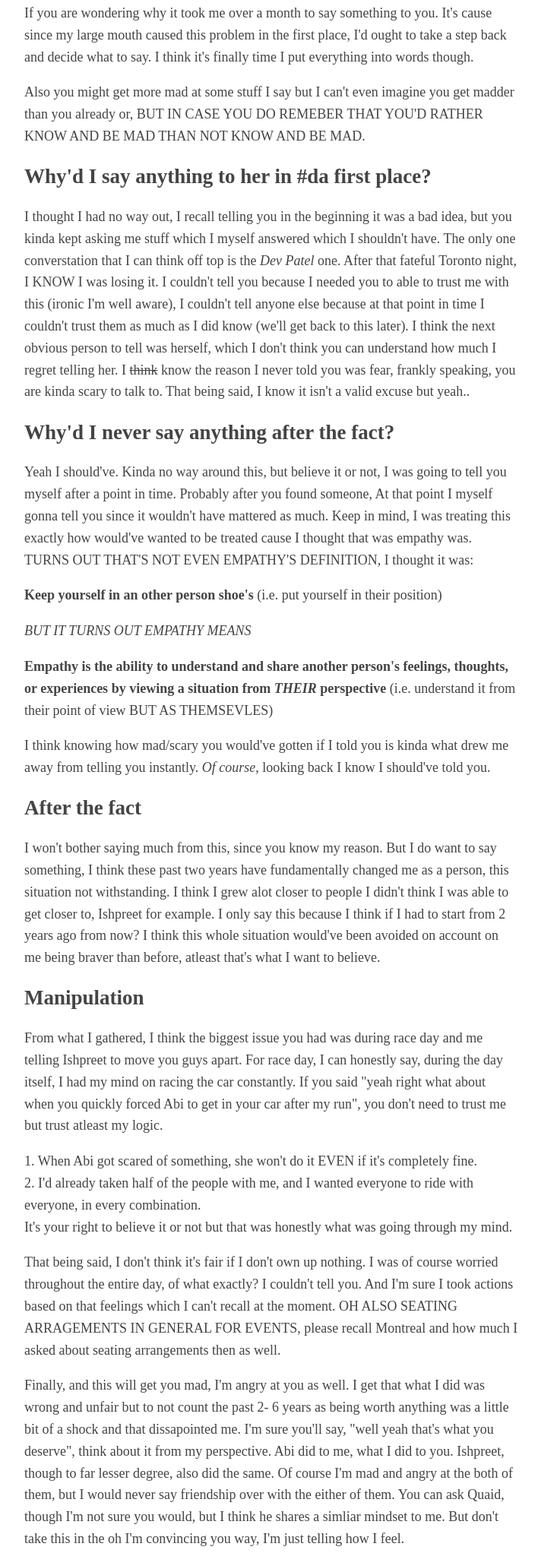
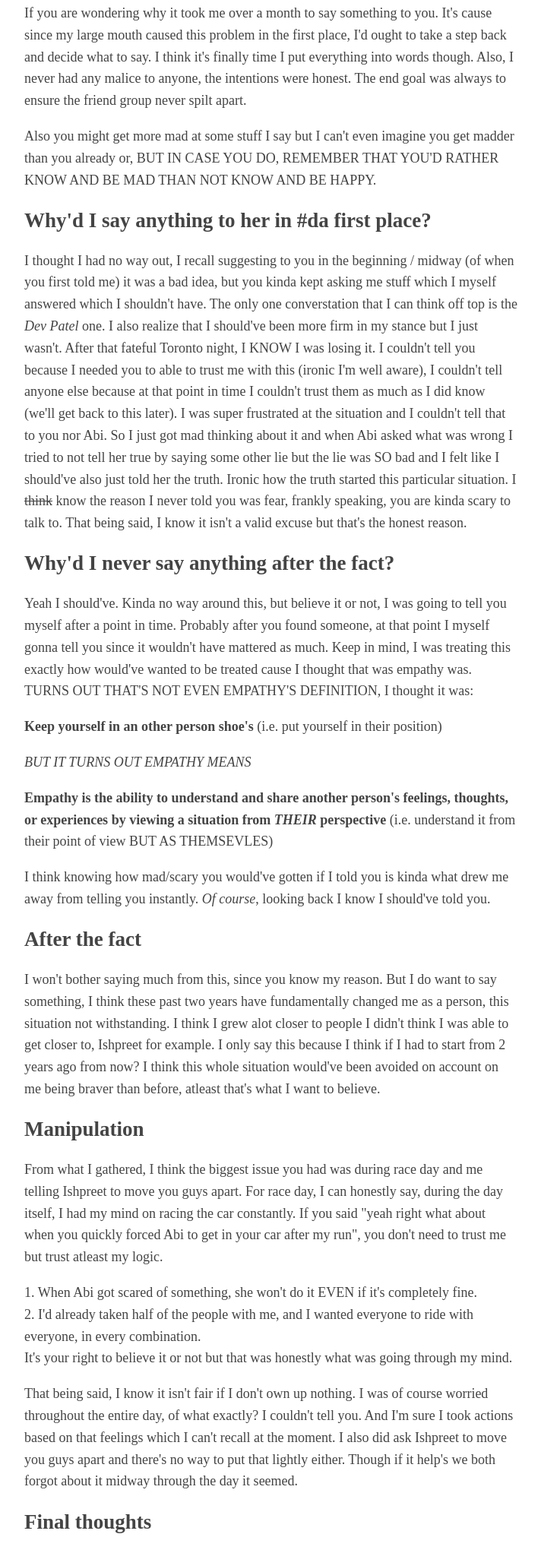
Before and after one commit to aryamsharma/should_be_hidden, a plain HTML site: page index.html in a window 1280 px wide. Shown: the part 159-2203 px from the top of the page at 76% size, without its empty margins (283-995 px from the left). Drawn offline with Linux system fonts and the light colour scheme.

Commit message:
Update index.html

```diff
--- a/index.html
+++ b/index.html
@@ -16,18 +16,19 @@
 	First and foremost
 </h2>
 <p>
-	If you are wondering why it took me over a month to say something to you. It's cause since my large mouth caused this problem in the first place, I'd ought to take a step back and decide what to say. I think it's finally time I put everything into words though.
+	If you are wondering why it took me over a month to say something to you. It's cause since my large mouth caused this problem in the first place, I'd ought to take a step back and decide what to say. I think it's finally time I put everything into words though. Also, I never had any malice to anyone, the intentions were honest. The end goal was always to ensure the friend group never spilt apart.
 </p>
 <p>
-	Also you might get more mad at some stuff I say but I can't even imagine you get madder than you already or, BUT IN CASE YOU DO REMEBER THAT YOU'D RATHER KNOW AND BE MAD THAN NOT KNOW AND BE MAD.
+	Also you might get more mad at some stuff I say but I can't even imagine you get madder than you already or, BUT IN CASE YOU DO, REMEMBER THAT YOU'D RATHER KNOW AND BE MAD THAN NOT KNOW AND BE HAPPY.
 </p>
 
 <h2>
 	Why'd I say anything to her in #da first place?
 </h2>
 <p>
-	I thought I had no way out, I recall telling you in the beginning it was a bad idea, but you kinda kept asking me stuff which I myself answered which I shouldn't have. The only one converstation that I can think off top is the <em>Dev Patel</em> one. After that fateful Toronto night, I KNOW I was losing it. I couldn't tell you because I needed you to able to trust me with this (ironic I'm well aware), I couldn't tell anyone else because at that point in time I couldn't trust them as much as I did know (we'll get back to this later). I think the next obvious person to tell was herself, which I don't think you can understand how much I regret telling her.
-	I <s>think</s> know the reason I never told you was fear, frankly speaking, you are kinda scary to talk to. That being said, I know it isn't a valid excuse but yeah..
+	I thought I had no way out, I recall suggesting to you in the beginning / midway (of when you first told me) it was a bad idea, but you kinda kept asking me stuff which I myself answered which I shouldn't have. The only one converstation that I can think off top is the <em>Dev Patel</em> one. I also realize that I should've been more firm in my stance but I just wasn't. After that fateful Toronto night, I KNOW I was losing it. I couldn't tell you because I needed you to able to trust me with this (ironic I'm well aware), I couldn't tell anyone else because at that point in time I couldn't trust them as much as I did know (we'll get back to this later). I was super frustrated at the situation and I couldn't tell that to you nor Abi. So I just got mad thinking about it and when Abi asked what was wrong I tried to not tell her true by saying some other lie but the lie was SO bad and I felt like I should've also just told her the truth. Ironic how the truth started this particular situation.
+
+	I <s>think</s> know the reason I never told you was fear, frankly speaking, you are kinda scary to talk to. That being said, I know it isn't a valid excuse but that's the honest reason.
 </p>
 
 <h2>
@@ -35,7 +36,7 @@
 </h2>
 
 <p>
-	Yeah I should've. Kinda no way around this, but believe it or not, I was going to tell you myself after a point in time. Probably after you found someone, At that point I myself gonna tell you since it wouldn't have mattered as much. Keep in mind, I was treating this exactly how would've wanted to be treated cause I thought that was empathy was. TURNS OUT THAT'S NOT EVEN EMPATHY'S DEFINITION, I thought it was:
+	Yeah I should've. Kinda no way around this, but believe it or not, I was going to tell you myself after a point in time. Probably after you found someone, at that point I myself gonna tell you since it wouldn't have mattered as much. Keep in mind, I was treating this exactly how would've wanted to be treated cause I thought that was empathy was. TURNS OUT THAT'S NOT EVEN EMPATHY'S DEFINITION, I thought it was:
 </p>
 <p>
 	<strong>Keep yourself in an other person shoe's</strong> (i.e. put yourself in their position)
@@ -71,12 +72,17 @@
 </p>
 
 <p>
-	That being said, I don't think it's fair if I don't own up nothing. I was of course worried throughout the entire day, of what exactly? I couldn't tell you. And I'm sure I took actions based on that feelings which I can't recall at the moment. OH ALSO SEATING ARRAGEMENTS IN GENERAL FOR EVENTS, please recall Montreal and how much I asked about seating arrangements then as well.
+	That being said, I know it isn't fair if I don't own up nothing. I was of course worried throughout the entire day, of what exactly? I couldn't tell you. And I'm sure I took actions based on that feelings which I can't recall at the moment. I also did ask Ishpreet to move you guys apart and there's no way to put that lightly either. Though if it help's we both forgot about it midway through the day it seemed.
 </p>
 
+<h2>
+	Final thoughts
+</h2>
+
 <p>
-	Finally, and this will get you mad, I'm angry at you as well. I get that what I did was wrong and unfair but to not count the past 2- 6  years as being worth anything was a little bit of a shock and that dissapointed me. I'm sure you'll say, "well yeah that's what you deserve", think about it from my perspective. Abi did to me, what I did to you. Ishpreet, though to far lesser degree, also did the same. Of course I'm mad and angry at the both of them, but I would never say friendship over with the either of them. You can ask Quaid, though I'm not sure you would, but I think he shares a simliar mindset to me. But don't take this in the oh I'm convincing you way, I'm just telling how I feel.
+	Finally, and this will get you mad, I'm angry at you as well. I get that what I did was wrong and unfair but to not count the past 2 - 6  years of some of the best moments as not being worth anything was a little bit of a shock and that dissapointed me. I'm sure you'll say, "well yeah that's what you deserve", but think about it from my perspective. Abi did to me, what I did to you. Ishpreet, though to far lesser degree, also did the same. Of course I'm mad and angry at the both of them, but I would never say friendship over with the either of them. You can ask Quaid, though I'm not sure if you would, but I think he shares a simliar mindset to me. But don't take this in the oh I'm convincing you way, I'm just telling how I feel. Regardless of if you respond or not, I want you to know I'm deeply sorry, I truly, truly, truly am. Trust is already difficult to get, and what I did destroyed that. I do hope in the near future you can somewhat forgive me, I know it won't be instant or complete, because I sure wouldn't to someone else. But I hope it's somewhat soon.
 </p>
 
+<h6>Don't think for a second this was AI written</h6>
 </body>
 </html>
```
